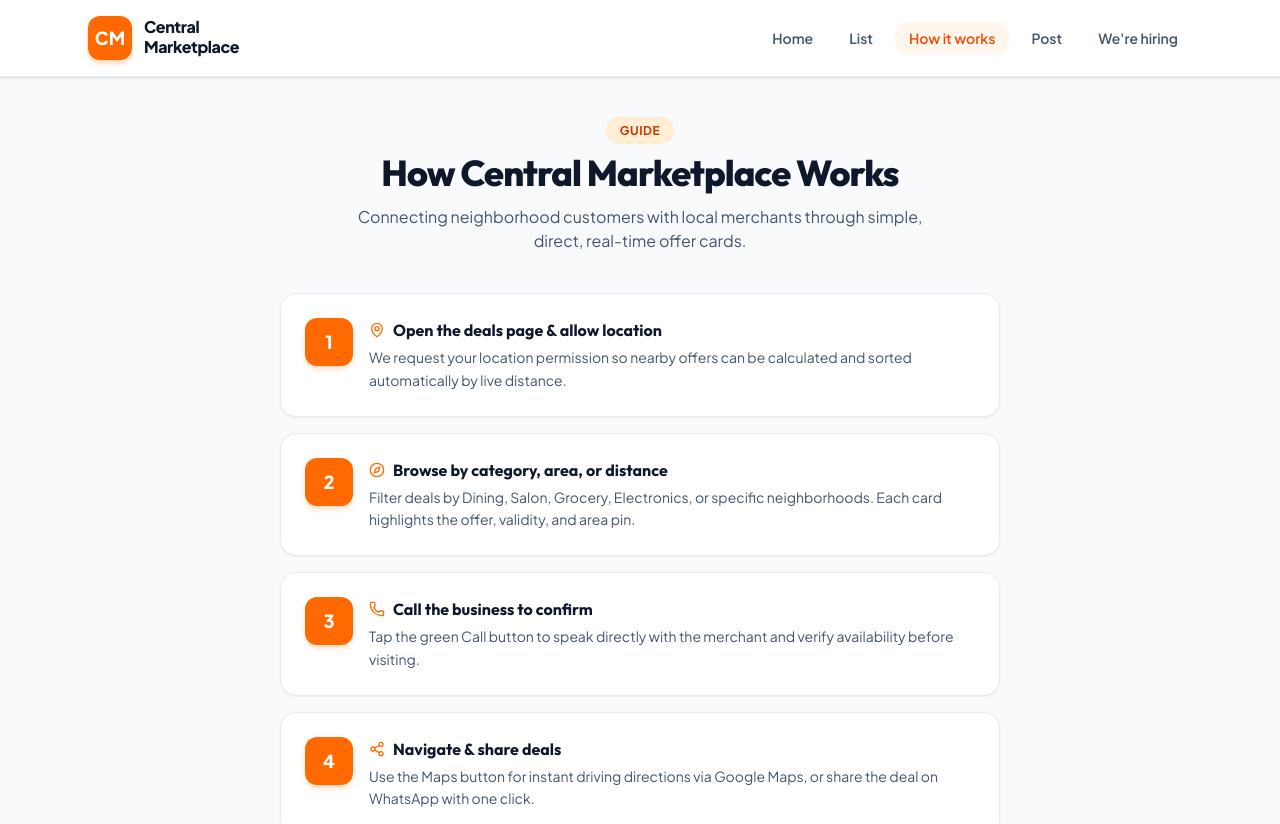
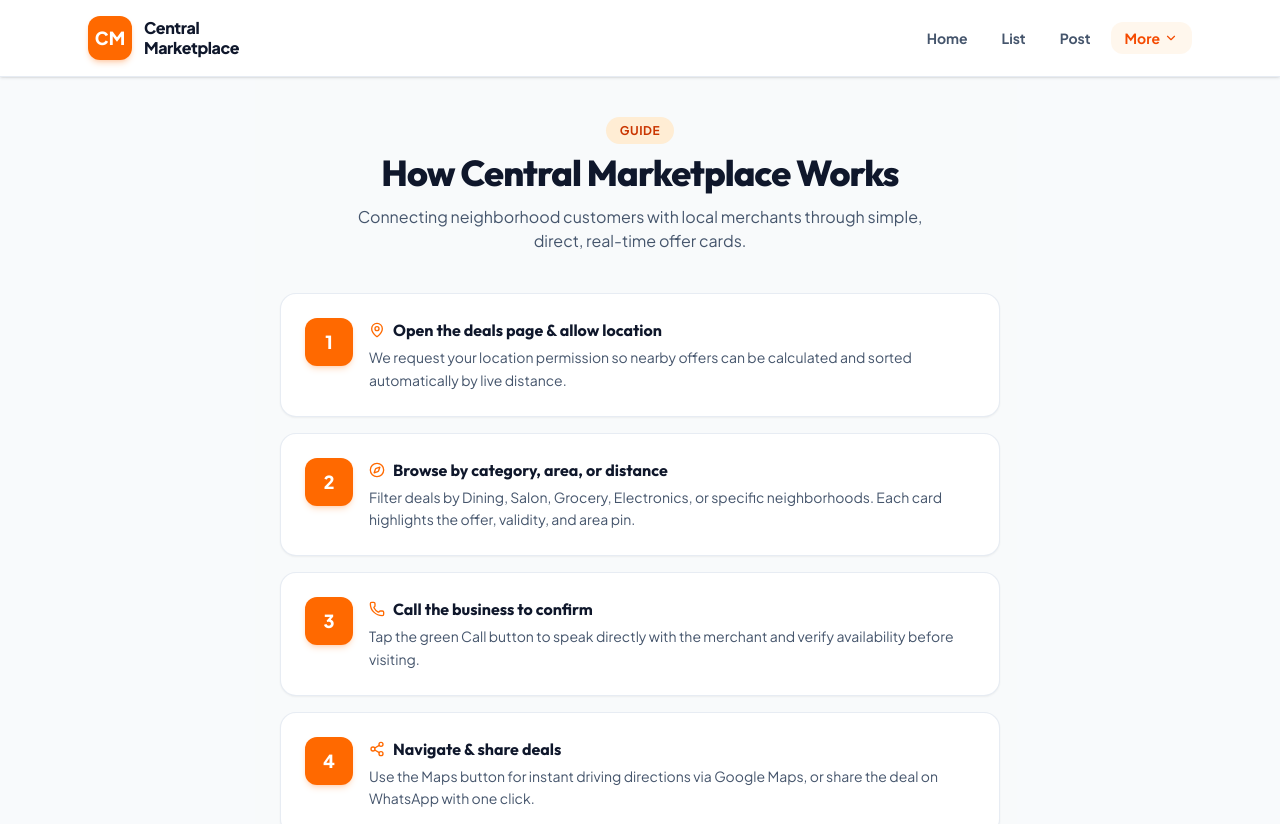
Before and after one commit to bala290498/central-marketplace-03, a Next.js app: page /how-it-works in a window 1280 px wide. Shown: the top 824 px of the page. Built offline with nearby package versions, Linux system fonts and the light colour scheme.

Commit message:
Add Desktop More hover dropdown menu, formatting brand title on mobile and desktop, and rendering 3x3 category icons directly on page

```diff
--- a/src/components/MobileCategoryGrid.tsx
+++ b/src/components/MobileCategoryGrid.tsx
@@ -92,8 +92,8 @@ export function MobileCategoryGrid({
 
   return (
     <>
-      <div className="w-full bg-white rounded-3xl p-4 border border-slate-200/80 shadow-xs mb-6">
-        <div className="grid grid-cols-3 gap-3">
+      <div className="w-full mb-6">
+        <div className="grid grid-cols-3 gap-y-4 gap-x-2">
           {gridCategories.map((item, idx) => {
             const Icon = item.icon;
             const isSelected = selectedCategory === item.categoryValue;
@@ -102,18 +102,22 @@ export function MobileCategoryGrid({
                 key={idx}
                 type="button"
                 onClick={() => handleSelect(item.categoryValue)}
-                className={`flex flex-col items-center justify-center p-2.5 rounded-2xl transition-all ${
-                  isSelected
-                    ? "ring-2 ring-blue-600 bg-blue-50/50 scale-105"
-                    : "hover:bg-slate-50 border border-slate-100/80"
-                }`}
+                className="flex flex-col items-center justify-center py-1.5 px-1 transition-all cursor-pointer group focus:outline-none"
               >
                 <div
-                  className={`w-11 h-11 rounded-2xl flex items-center justify-center mb-1.5 shadow-xs transition-transform ${item.bgColor}`}
+                  className={`w-12 h-12 rounded-2xl flex items-center justify-center mb-1.5 shadow-2xs group-hover:scale-105 transition-transform ${
+                    isSelected ? "ring-2 ring-blue-600 scale-105" : ""
+                  } ${item.bgColor}`}
                 >
-                  <Icon className="w-5 h-5 stroke-[2.2]" />
+                  <Icon className="w-6 h-6 stroke-[2.2]" />
                 </div>
-                <span className="text-[11px] font-bold text-slate-800 text-center leading-tight">
+                <span
+                  className={`text-[11px] text-center leading-tight transition-colors ${
+                    isSelected
+                      ? "font-extrabold text-blue-600"
+                      : "font-bold text-slate-800 group-hover:text-slate-900"
+                  }`}
+                >
                   {item.name}
                 </span>
               </button>
@@ -124,10 +128,10 @@ export function MobileCategoryGrid({
           <button
             type="button"
             onClick={() => setIsModalOpen(true)}
-            className="flex flex-col items-center justify-center p-2.5 rounded-2xl border border-slate-200 bg-slate-50 hover:bg-slate-100 transition-all group"
+            className="flex flex-col items-center justify-center py-1.5 px-1 transition-all cursor-pointer group focus:outline-none"
           >
-            <div className="w-11 h-11 rounded-2xl bg-slate-200/80 text-slate-700 flex items-center justify-center mb-1.5 shadow-xs group-hover:scale-105 transition-transform">
-              <Grid className="w-5 h-5 stroke-[2.2]" />
+            <div className="w-12 h-12 rounded-2xl bg-slate-200/80 text-slate-700 flex items-center justify-center mb-1.5 shadow-2xs group-hover:scale-105 transition-transform">
+              <Grid className="w-6 h-6 stroke-[2.2]" />
             </div>
             <span className="text-[11px] font-extrabold text-blue-600 text-center leading-tight">
               View All
--- a/src/components/Navbar.tsx
+++ b/src/components/Navbar.tsx
@@ -1,9 +1,17 @@
 "use client";
 
-import { useState, useEffect } from "react";
+import { useState, useEffect, useRef } from "react";
 import Link from "next/link";
 import { usePathname } from "next/navigation";
-import { MapPin, Navigation, Loader2 } from "lucide-react";
+import {
+  MapPin,
+  Navigation,
+  Loader2,
+  ChevronDown,
+  HelpCircle,
+  Users,
+  ShieldAlert,
+} from "lucide-react";
 import { UserLocation } from "@/types/offer";
 
 interface NavbarProps {
@@ -26,6 +34,19 @@ export function Navbar({
   const pathname = usePathname();
   const [isHidden, setIsHidden] = useState(false);
   const [isCompact, setIsCompact] = useState(false);
+  const [isMoreDropdownOpen, setIsMoreDropdownOpen] = useState(false);
+  const timeoutId = useRef<NodeJS.Timeout | null>(null);
+
+  const handleMouseEnter = () => {
+    if (timeoutId.current) clearTimeout(timeoutId.current);
+    setIsMoreDropdownOpen(true);
+  };
+
+  const handleMouseLeave = () => {
+    timeoutId.current = setTimeout(() => {
+      setIsMoreDropdownOpen(false);
+    }, 150);
+  };
 
   // Scroll listener for hide-on-scroll-down and show-on-scroll-up header (only if isSticky is true)
   useEffect(() => {
@@ -56,12 +77,16 @@ export function Navbar({
     return () => window.removeEventListener("scroll", handleScroll);
   }, [isSticky]);
 
-  const navLinks = [
+  const mainNavLinks = [
     { href: "/", label: "Home" },
     { href: "/list", label: "List" },
-    { href: "/how-it-works", label: "How it works" },
     { href: "/list-your-business", label: "Post" },
-    { href: "/we-are-hiring", label: "We're hiring" },
+  ];
+
+  const moreSubLinks = [
+    { href: "/how-it-works", label: "How it works", icon: HelpCircle },
+    { href: "/we-are-hiring", label: "We're hiring", icon: Users },
+    { href: "/report-an-issue", label: "Report an issue", icon: ShieldAlert },
   ];
 
   return (
@@ -87,13 +112,8 @@ export function Navbar({
               CM
             </div>
             <div className="flex flex-col justify-center leading-tight">
-              <div className="font-extrabold text-slate-900 text-sm sm:text-base tracking-tight group-hover:text-orange-600 transition-colors">
-                <span className="hidden md:inline-block leading-tight">
-                  Central <br /> Marketplace
-                </span>
-                <span className="inline-block md:hidden">
-                  Central Marketplace
-                </span>
+              <div className="font-extrabold text-slate-900 text-sm sm:text-base tracking-tight group-hover:text-orange-600 transition-colors leading-tight">
+                Central <br /> Marketplace
               </div>
             </div>
           </Link>
@@ -132,15 +152,15 @@ export function Navbar({
             </div>
           )}
 
-          {/* Desktop Nav Links */}
-          <nav className="hidden md:flex items-center space-x-1 sm:space-x-2">
-            {navLinks.map((link) => {
+          {/* Desktop Nav Links with More Hover Dropdown */}
+          <nav className="hidden md:flex items-center space-x-1 sm:space-x-1.5">
+            {mainNavLinks.map((link) => {
               const isActive = pathname === link.href;
               return (
                 <Link
                   key={link.href}
                   href={link.href}
-                  className={`px-3.5 py-1.5 rounded-xl text-xs sm:text-sm font-semibold transition-colors ${
+                  className={`px-3.5 py-1.5 rounded-xl text-xs sm:text-sm font-bold transition-colors ${
                     isActive
                       ? "bg-orange-50 text-orange-600"
                       : "text-slate-600 hover:text-slate-900 hover:bg-slate-100"
@@ -150,6 +170,55 @@ export function Navbar({
                 </Link>
               );
             })}
+
+            {/* Desktop More Hover Dropdown */}
+            <div
+              className="relative"
+              onMouseEnter={handleMouseEnter}
+              onMouseLeave={handleMouseLeave}
+            >
+              <button
+                type="button"
+                onClick={() => setIsMoreDropdownOpen(!isMoreDropdownOpen)}
+                className={`inline-flex items-center gap-1 px-3.5 py-1.5 rounded-xl text-xs sm:text-sm font-bold transition-colors cursor-pointer ${
+                  moreSubLinks.some((l) => pathname === l.href) || isMoreDropdownOpen
+                    ? "bg-orange-50 text-orange-600"
+                    : "text-slate-600 hover:text-slate-900 hover:bg-slate-100"
+                }`}
+              >
+                <span>More</span>
+                <ChevronDown
+                  className={`w-3.5 h-3.5 transition-transform duration-200 ${
+                    isMoreDropdownOpen ? "transform rotate-180 text-orange-600" : ""
+                  }`}
+                />
+              </button>
+
+              {/* Collapsible Dropdown Menu */}
+              {isMoreDropdownOpen && (
+                <div className="absolute right-0 top-full mt-1 w-52 bg-white/95 backdrop-blur-md rounded-2xl p-1.5 shadow-xl border border-slate-200/90 z-50 animate-in fade-in slide-in-from-top-2 duration-150">
+                  {moreSubLinks.map((sub) => {
+                    const SubIcon = sub.icon;
+                    const isSubActive = pathname === sub.href;
+                    return (
+                      <Link
+                        key={sub.href}
+                        href={sub.href}
+                        onClick={() => setIsMoreDropdownOpen(false)}
+                        className={`flex items-center gap-2.5 px-3 py-2 rounded-xl text-xs font-bold transition-all ${
+                          isSubActive
+                            ? "bg-orange-50 text-orange-600"
+                            : "text-slate-700 hover:bg-slate-100 hover:text-slate-900"
+                        }`}
+                      >
+                        <SubIcon className="w-4 h-4 text-slate-500" />
+                        <span>{sub.label}</span>
+                      </Link>
+                    );
+                  })}
+                </div>
+              )}
+            </div>
           </nav>
 
           {/* Mobile Location Header Button */}
```
